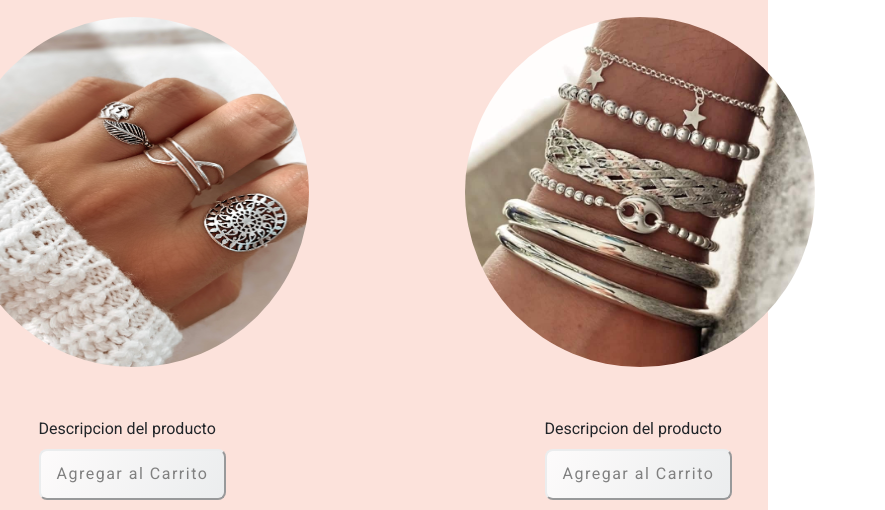
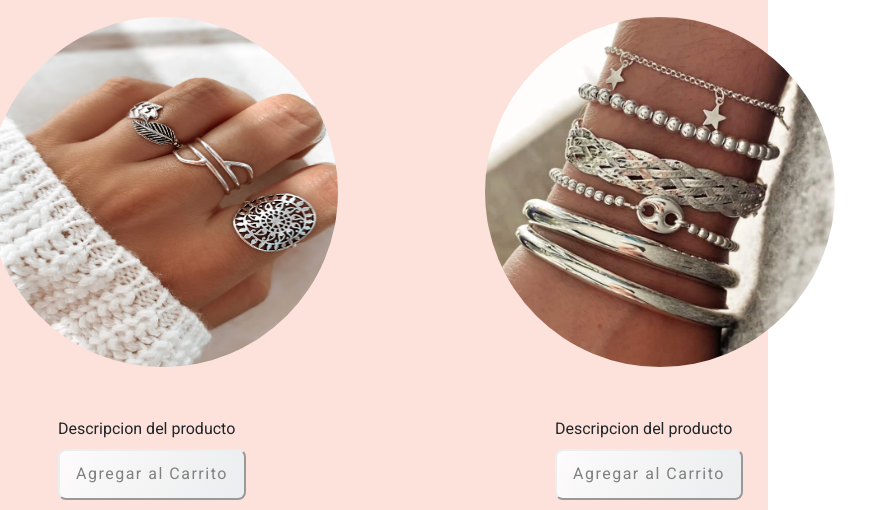
Before and after one commit to ElisaFossemale/Idea-ElisaFossemale, a plain HTML site: page paginas/galeriaBs.html in a window 768 px wide. Shown: the part 290-800 px from the top of the page, 885 px wide, since content can reach past the window. Drawn offline with nearby package versions, Linux system fonts and the light colour scheme.

Commit message:
en arreglos

```diff
--- a/paginas/galeriaBs.html
+++ b/paginas/galeriaBs.html
@@ -79,7 +79,7 @@
               <button class="carrito">Agregar al Carrito</button>
             </div>
 
-            <div class="col ms-5">
+            <div class="col ms-5 col2">
 
               <img class="borde__img" src="../images/pulsera1.jpg" alt="iamgen de pulsera"loading="lazy">
                 <h2>Descripcion del producto</h2>
@@ -101,7 +101,7 @@
                 <button class="carrito">Agregar al Carrito</button>
             </div>
 
-            <div class="col ms-5">
+            <div class="col ms-5 col2">
 
               <img class="borde__img" src="../images/anillogaleria1.jpg" alt="imagen de anillo"loading="lazy">
                 <h2>Descripcion del producto</h2>
@@ -123,7 +123,7 @@
               <button class="carrito">Agregar al Carrito</button>
             </div>
 
-            <div class="col ms-5">
+            <div class="col ms-5 col2">
               <img class="borde__img" src="../images/aretesgaleria4.jpg"alt="imagen de aretes"loading="lazy">
                 <h2>Descripcion del producto</h2>
                 <button class="carrito">Agregar al Carrito</button>
--- a/sass_/scss/mq.scss/_mqgaleria.scss
+++ b/sass_/scss/mq.scss/_mqgaleria.scss
@@ -87,21 +87,21 @@
             display: grid;
             grid-template-columns:1fr 1fr;
             grid-template-rows:auto;
-            column-gap: 70px;
+
             justify-content: space-around;
 
         }
-        .col{margin-left: -50px;}
+        .section__galeria .col h2{
+            margin-left: 70px;
+           }
 
-            .carrito{
+           .carrito{
                 display: flex;
                 flex-direction: column;
                 margin-left: 70px;}
-           .section__galeria .col h2{
-            margin-left: 70px;
-           }
+
        .borde__img {
-        margin-left: -10px;
+        margin-right: 50px;
 
        }
     }}
```
Also changed, not shown: sass_/css/style1.css.
